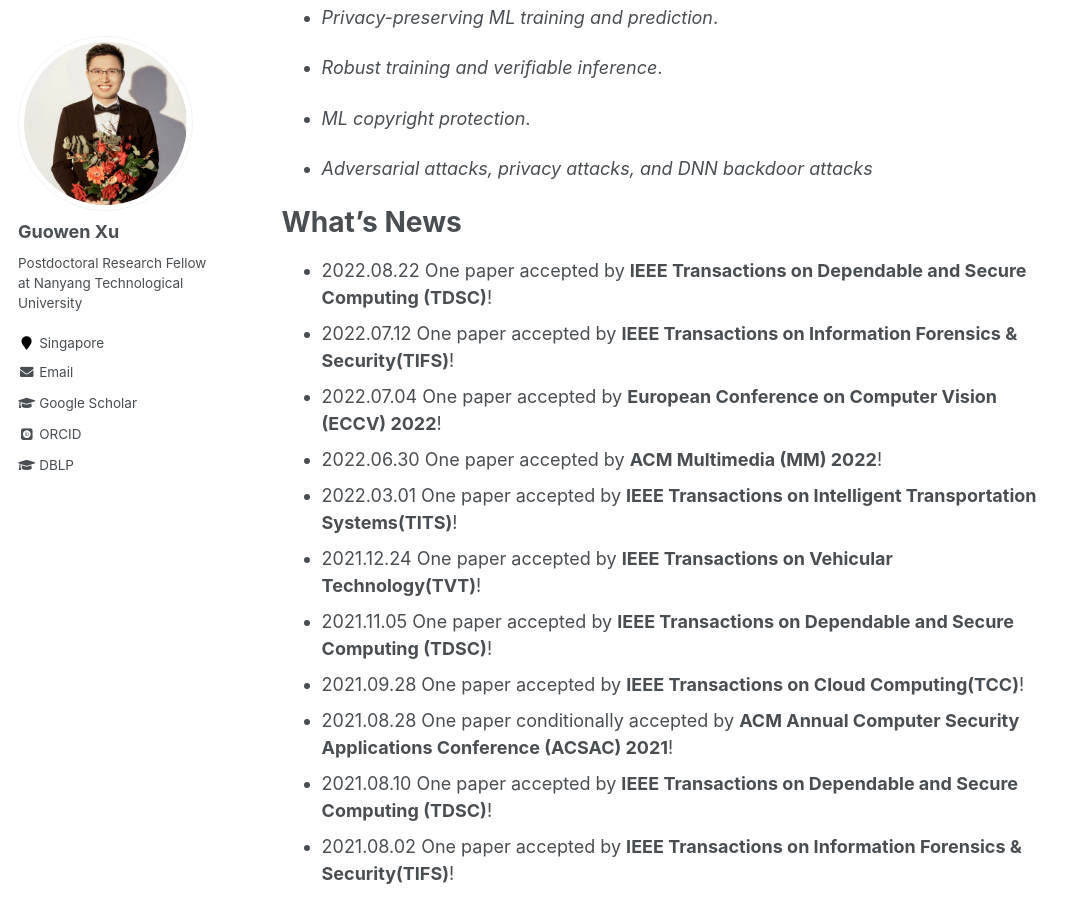
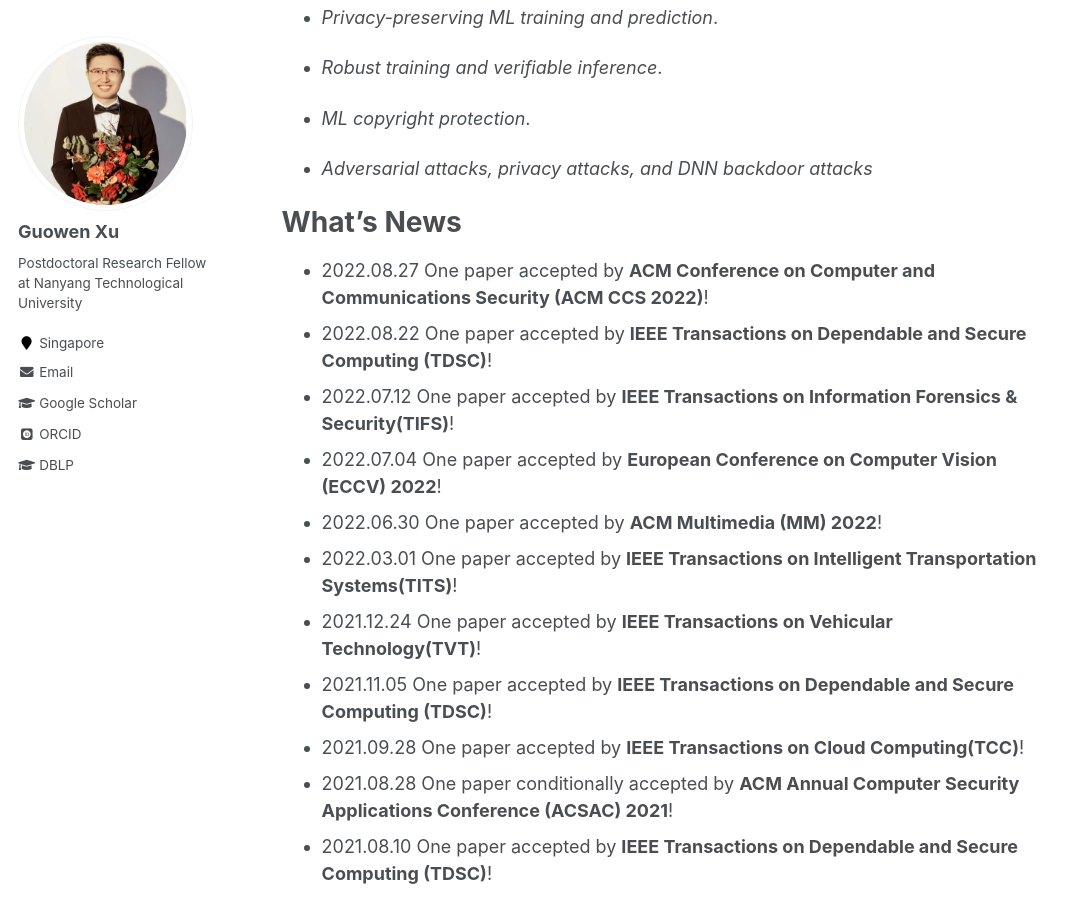
Before and after one commit to Guowen-xu/guowen-xu.github.io, a Jekyll site: the page built from _pages/about.md, in a window 1280 px wide and 900 px high, scrolled down 500 px. Shown: the whole window, without its empty margins (0-1081 px from the left). Built offline with Jekyll 4.4.1, drawn with Linux system fonts in a browser that asks for light colours; some web fonts are replaced.

Commit message:
Update about.md

```diff
--- a/_pages/about.md
+++ b/_pages/about.md
@@ -24,6 +24,8 @@ I prefer to work on applying cryptographic techniques in building secure protoco
 
 What's News
 ======
+- 2022.08.27 One paper  accepted by **ACM Conference on Computer and Communications Security (ACM CCS
+2022)**!
 - 2022.08.22 One paper  accepted by **IEEE Transactions on Dependable and Secure Computing (TDSC)**!
 - 2022.07.12 One paper accepted by **IEEE Transactions on Information Forensics & Security(TIFS)**!
 - 2022.07.04 One paper accepted by **European Conference on Computer Vision (ECCV) 2022**!
```
